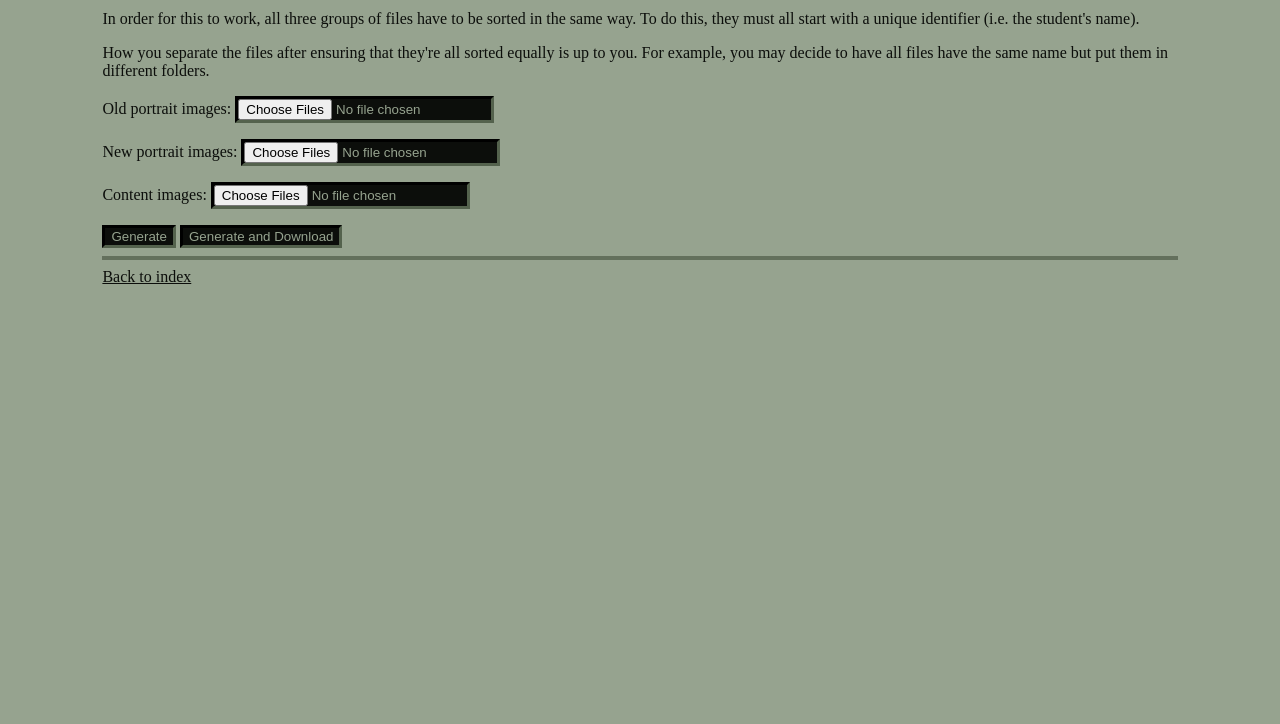
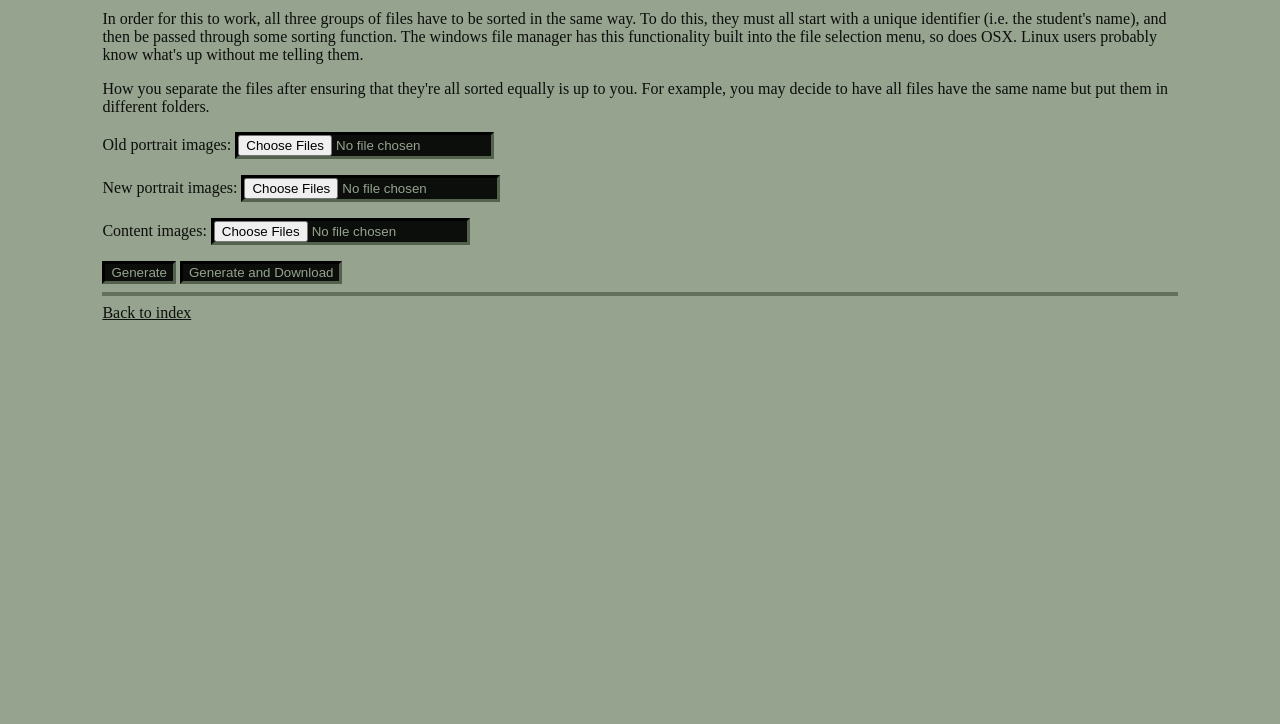
Before and after one commit to nassir90/nu-output, a plain HTML site: page yearbook/index.html in a window 1280 px wide. Shown: the part 76-800 px from the top of the page. Drawn offline with Linux system fonts and the light colour scheme.

```diff
--- a/yearbook/index.html
+++ b/yearbook/index.html
@@ -90,7 +90,9 @@ function generate_pages() {
 		<body>
 			<h1>Yearbook Generator</h1>
 			<p>In order for this to work, all three groups of files have to be sorted in the same way.
-			To do this, they must all start with a unique identifier (i.e. the student's name).</p>
+			To do this, they must all start with a unique identifier (i.e. the student's name), and then be passed through some sorting function.
+			The windows file manager has this functionality built into the file selection menu, so does OSX.
+			Linux users probably know what's up without me telling them.</p>
 			<p>How you separate the files after ensuring that they're all sorted equally is up to you.
 			For example, you may decide to have all files have the same name but put them in different folders.</p>
 			<p>Old portrait images: <input type="file" id="old_portrait_input" multiple></p>
```
